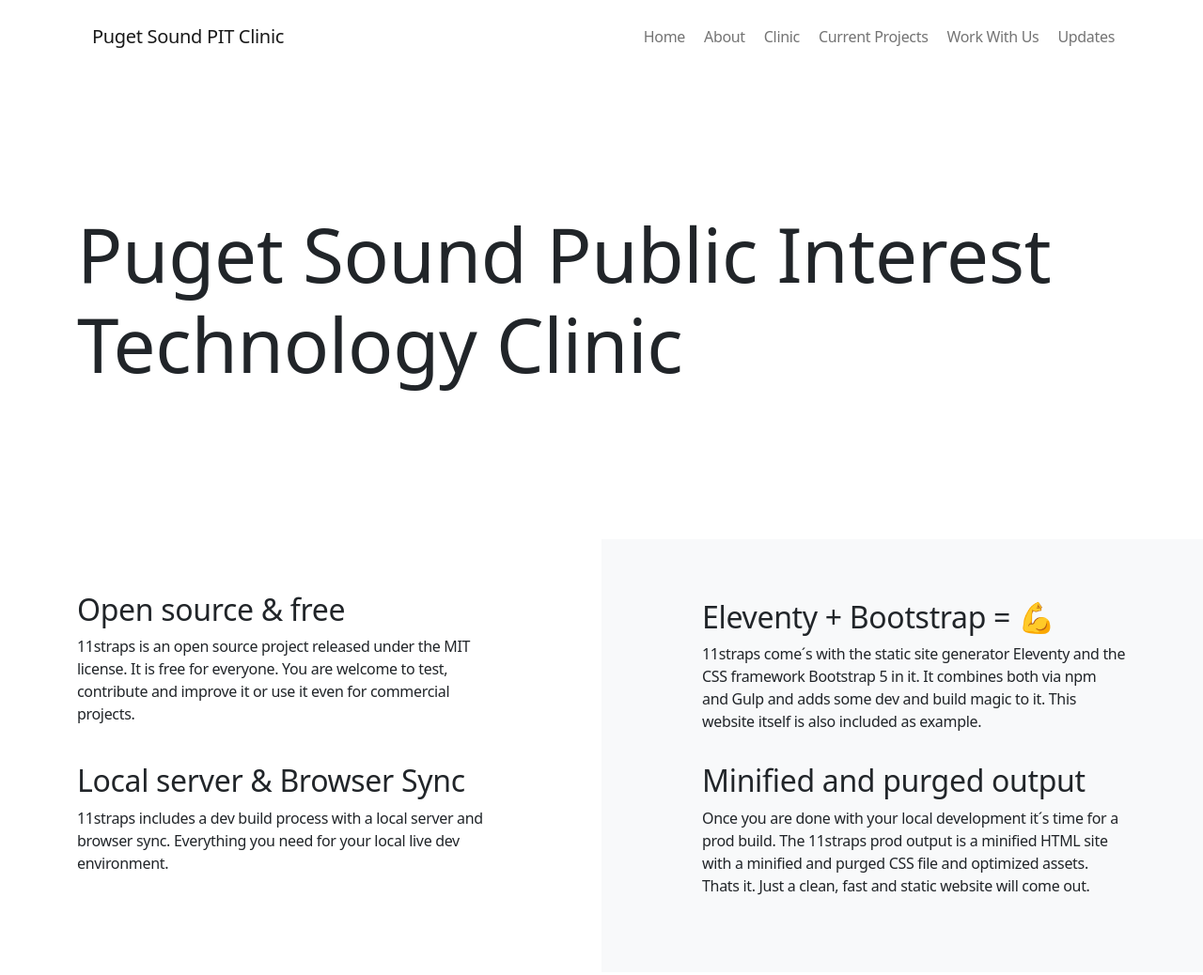
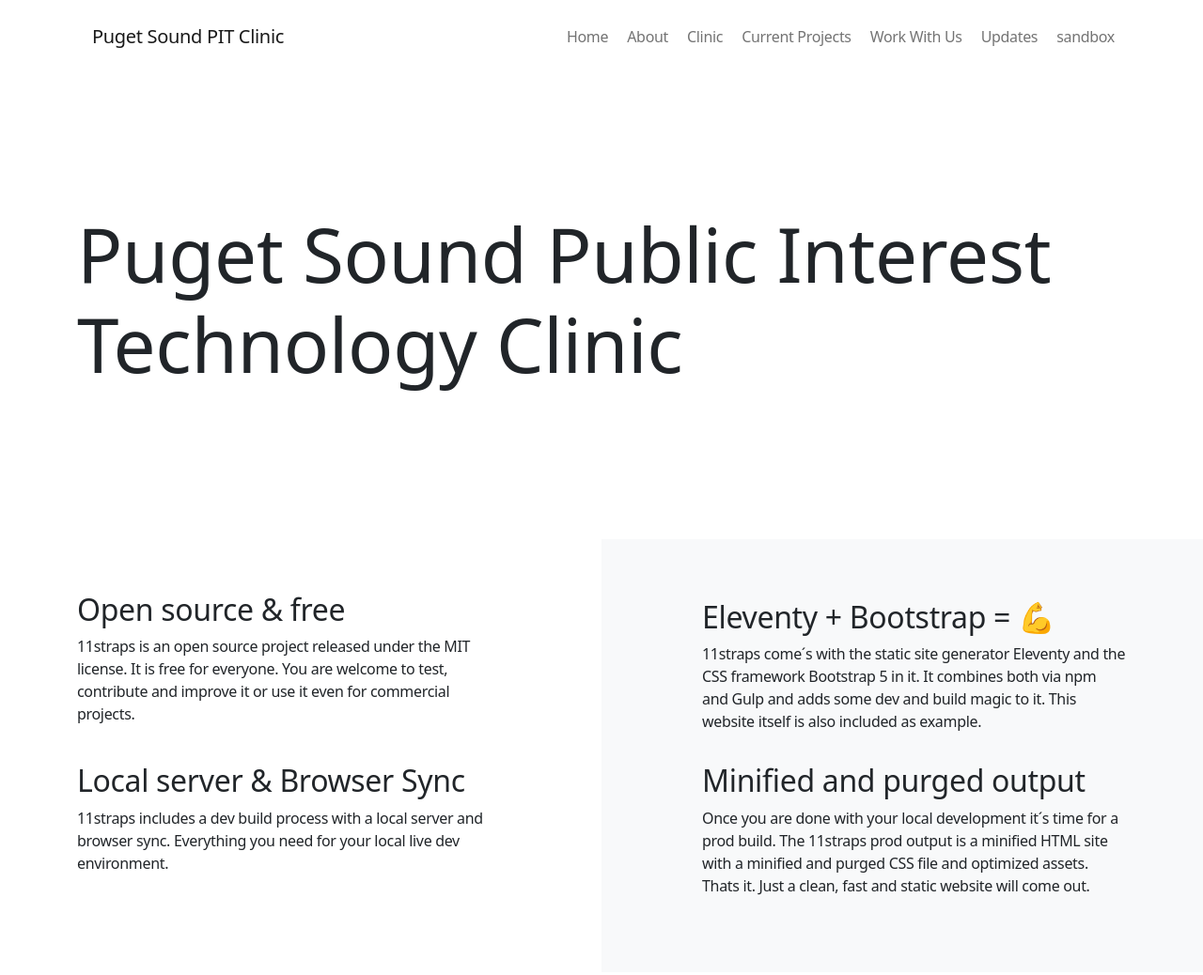
Before and after one commit to PugetSoundClinic-PIT/PugetSoundClinic-PIT.github.io, an Eleventy site: page src/index.njk in a window 1280 px wide. Shown: the top 1038 px of the page at 94% size. Built offline with nearby package versions, Linux system fonts and the light colour scheme; Eleventy itself is replaced by a stand-in of ours; files that its build step writes are made by us from their sources.

Commit message:
Update navbar.njk

```diff
--- a/src/_includes/snippets/navbar.njk
+++ b/src/_includes/snippets/navbar.njk
@@ -30,6 +30,10 @@
         <a class="nav-link" href="{{ '/updates' | url }}">Updates</a>
         </li>
 
+        <li class="nav-item me-1">
+        <a class="nav-link" href="{{ '/sandbox' | url }}">sandbox</a>
+        </li>
+
       </ul>
     </div>
   </div>
```
